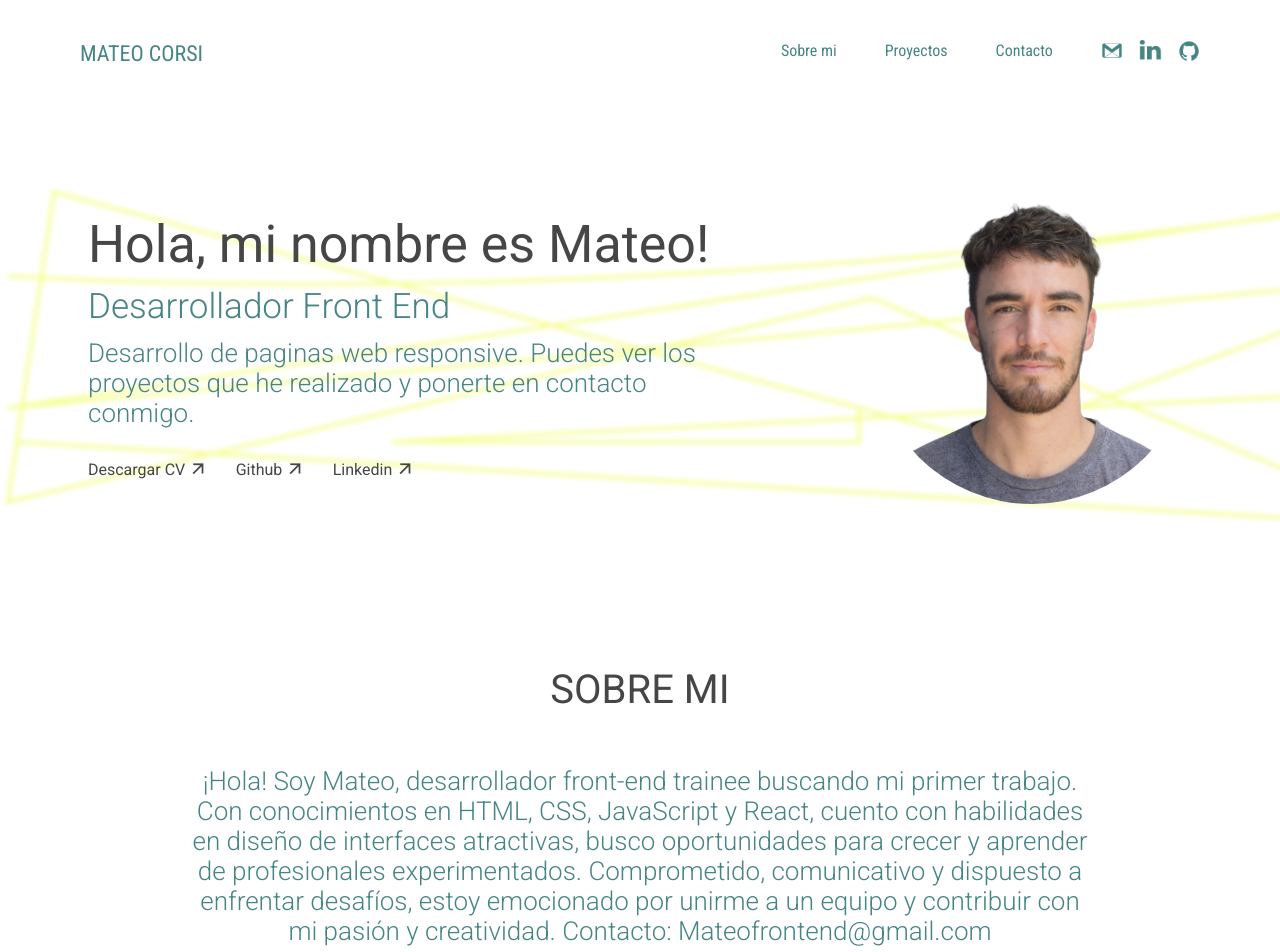
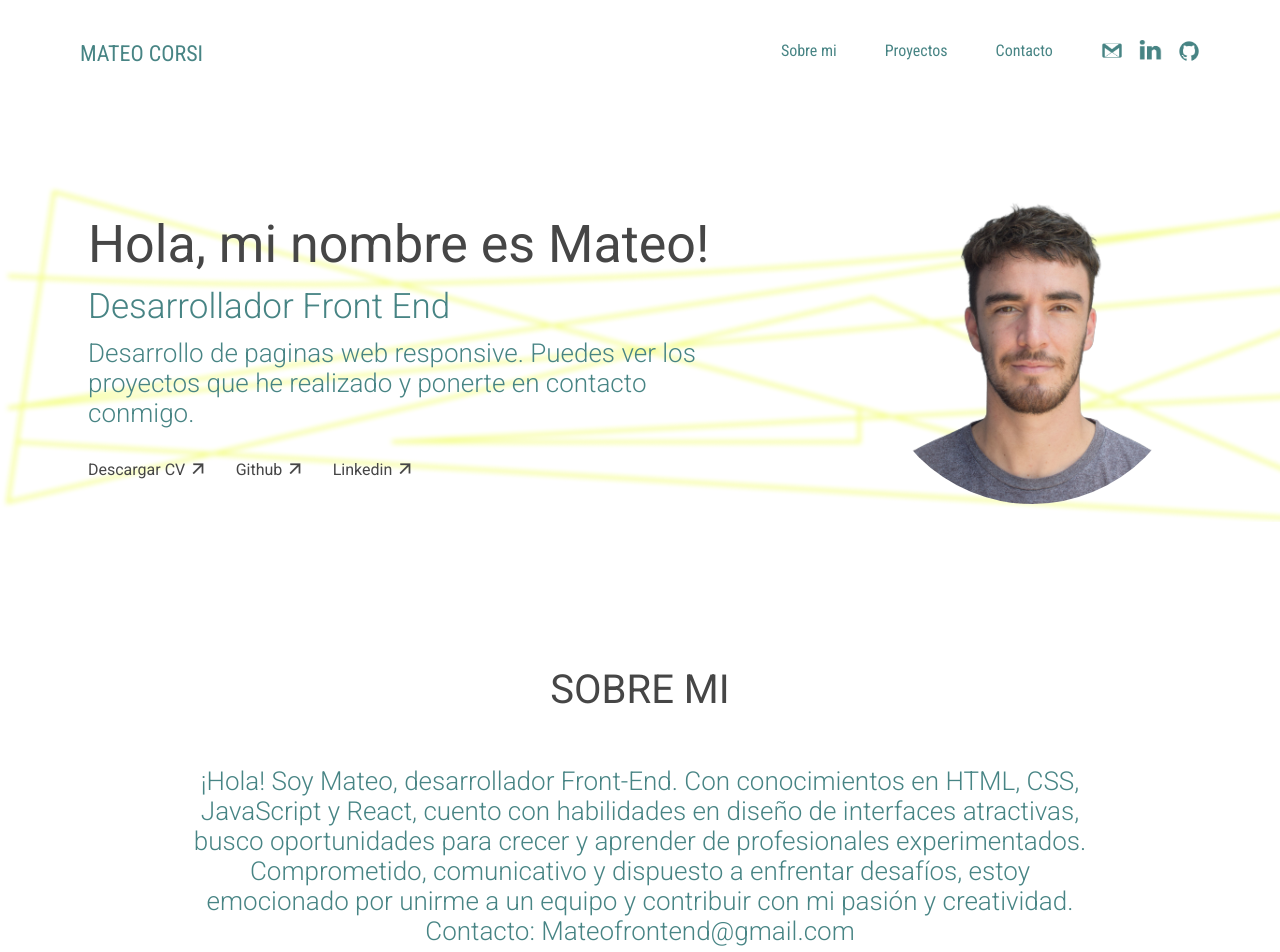
Before and after one commit to Mateocorsi33/portfolio, a React (Create React App) app: page / in a window 1280 px wide. Shown: the top 952 px of the page. Built offline with nearby package versions, Linux system fonts and the light colour scheme.

Commit message:
cambio de textos

```diff
--- a/src/Components/Paginas/SobreMi.jsx
+++ b/src/Components/Paginas/SobreMi.jsx
@@ -156,7 +156,7 @@ const PageSobreMi = () => {
                 </DivImg>
                 <DivText>
                     <Parrafo>
-                    ¡Hola! Soy un Desarrollador Front End en busca de una oportunidad laboral como Trainee Developer. Me considero una persona proactiva, responsable y comprometida con mi trabajo. Tengo habilidades en lenguajes de programación como HTML5, CSS3 y JavaScript, así como en librerías como React y Styled-Components. Además, cuento con conocimientos en el área de diseño UX/UI y manejo de herramientas como Figma y Adobe XD.
+                    ¡Hola! Soy un Desarrollador Front End en busca de nuevas oportunidades laborales. Me considero una persona proactiva, responsable y comprometida con mi trabajo. Tengo habilidades en lenguajes de programación como HTML5, CSS3 y JavaScript, así como en librerías como React y Styled-Components. Además, cuento con conocimientos en el área de diseño UX/UI y manejo de herramientas como Figma y Adobe XD.
                     </Parrafo>
                     <Parrafo>
                     He realizado proyectos como freelance en el desarrollo de páginas web responsives, lo que me ha permitido adquirir experiencia en el trabajo con clientes reales y en la gestión de proyectos. Gracias a esto, he desarrollado habilidades en relación a la resolución de problemas, la comunicación efectiva y la gestión del tiempo. Me considero una persona responsable y que se encuentra siempre en la búsqueda de nuevos aprendizajes. Me gusta encarar proyectos nuevos y poder llevarlos a la mejor versión posible con mucha dedicación, compromiso y una comunicación fluida como base de todo éxito.
--- a/src/Components/Sobre-mi/index.jsx
+++ b/src/Components/Sobre-mi/index.jsx
@@ -22,7 +22,7 @@ const SobreMi = () => {
     return(
         <DivSobre>
             <Title text="SOBRE MI"/>
-            <Paragraph text="¡Hola! Soy Mateo, desarrollador front-end trainee buscando mi primer trabajo. Con conocimientos en HTML, CSS, JavaScript y React, cuento con habilidades en diseño de interfaces atractivas, busco oportunidades para crecer y aprender de profesionales experimentados. Comprometido, comunicativo y dispuesto a enfrentar desafíos, estoy emocionado por unirme a un equipo y contribuir con mi pasión y creatividad. Contacto: Mateofrontend@gmail.com"/>
+            <Paragraph text="¡Hola! Soy Mateo, desarrollador Front-End. Con conocimientos en HTML, CSS, JavaScript y React, cuento con habilidades en diseño de interfaces atractivas, busco oportunidades para crecer y aprender de profesionales experimentados. Comprometido, comunicativo y dispuesto a enfrentar desafíos, estoy emocionado por unirme a un equipo y contribuir con mi pasión y creatividad. Contacto: Mateofrontend@gmail.com"/>
         </DivSobre>
     )
 }
```
